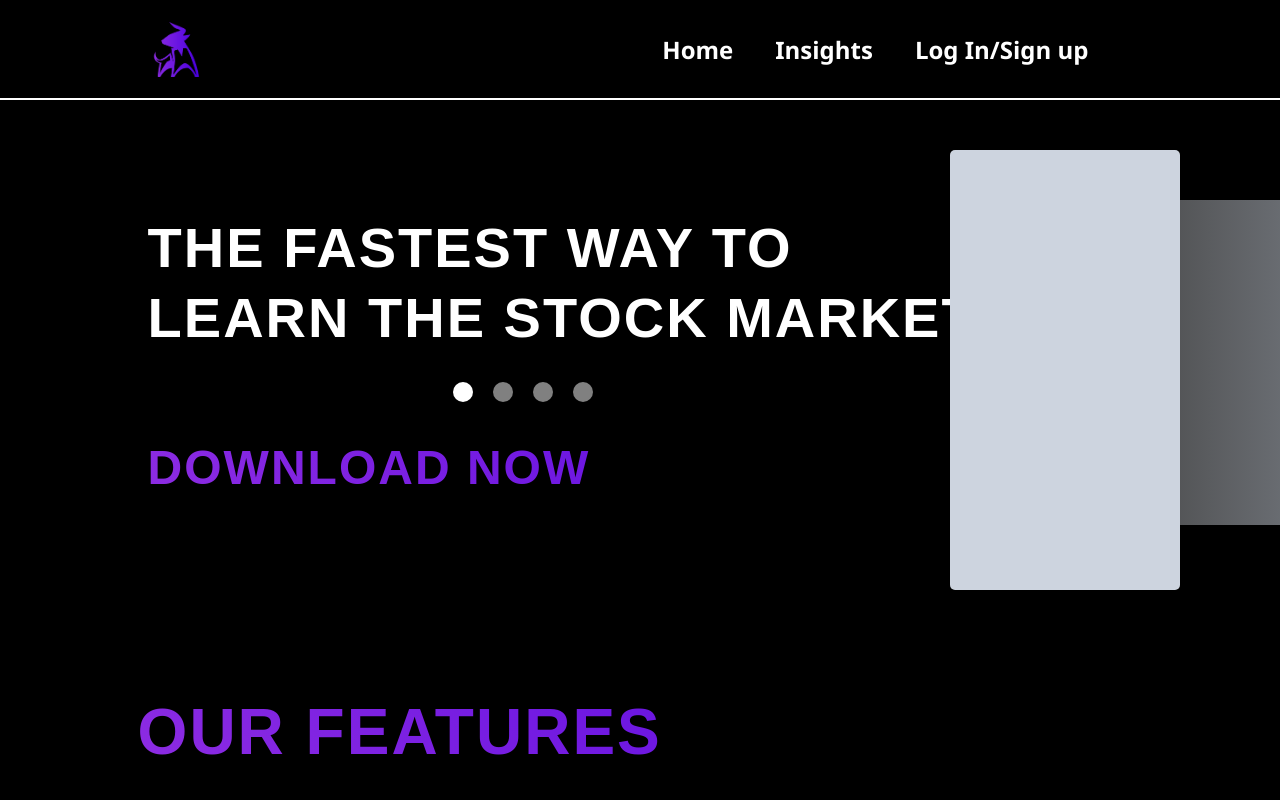
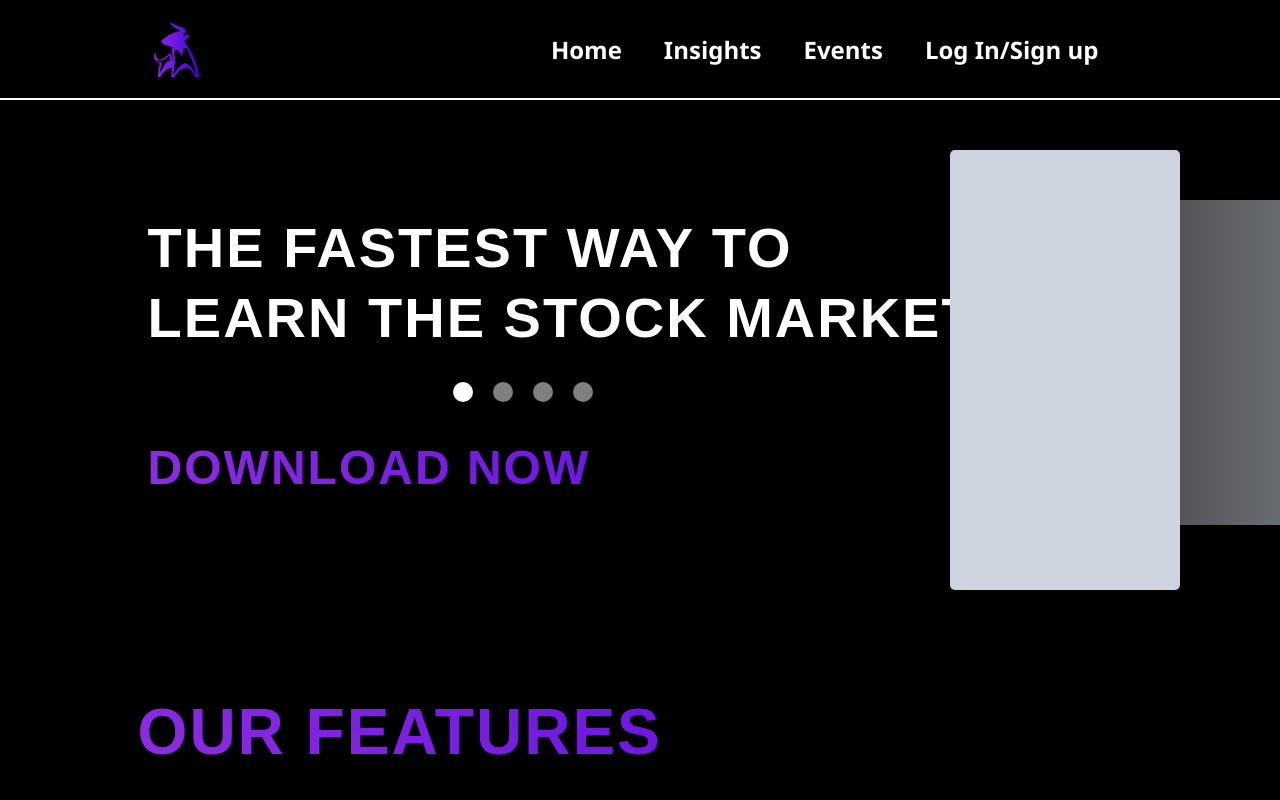
Before and after one commit to prateeks99/trademanza, a React (Create React App) app: page / in a window 1280 px wide. Shown: the top 800 px of the page. Built offline with nearby package versions, Linux system fonts and the light colour scheme; the HTML template or start-up script is replaced by a standard one; a web font is replaced by a local one.

Commit message:
Update MenuItems.js

```diff
--- a/src/components/Navbar/MenuItems.js
+++ b/src/components/Navbar/MenuItems.js
@@ -2,17 +2,22 @@
 export const MenuItems = [
     {
         title: 'Home',
-        url: '#',
+        url: '/Home',
         cName: 'nav-links'
     },
     {
         title: 'Insights',
-        url: '#',
+        url: '/Insights',
+        cName: 'nav-links'
+    },
+    {
+        title: 'Events',
+        url: '/Events',
         cName: 'nav-links'
     },
     {
         title: 'Log In/Sign up',
-        url: '#',
+        url: '/Login',
         cName: 'nav-links'
     }
 
```
